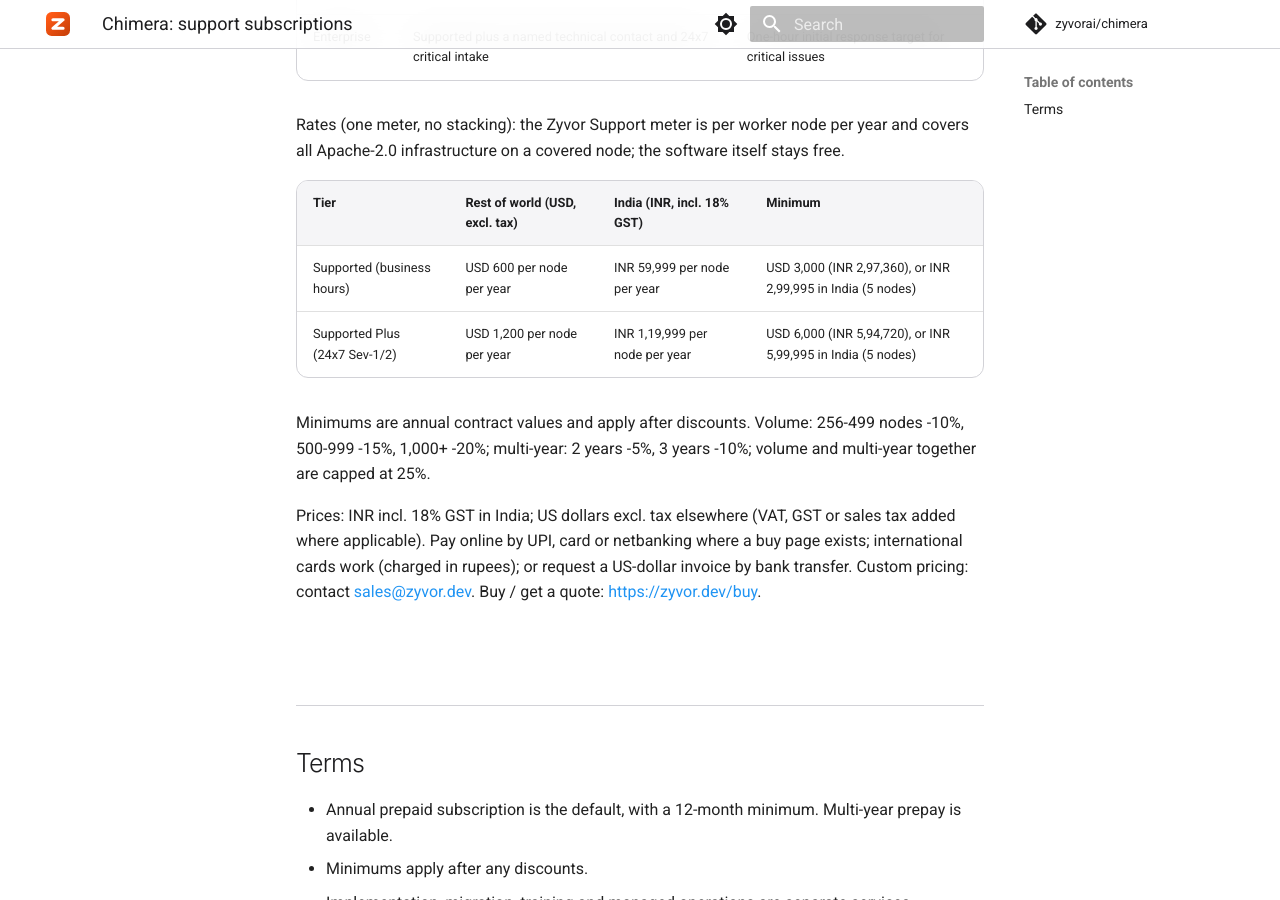
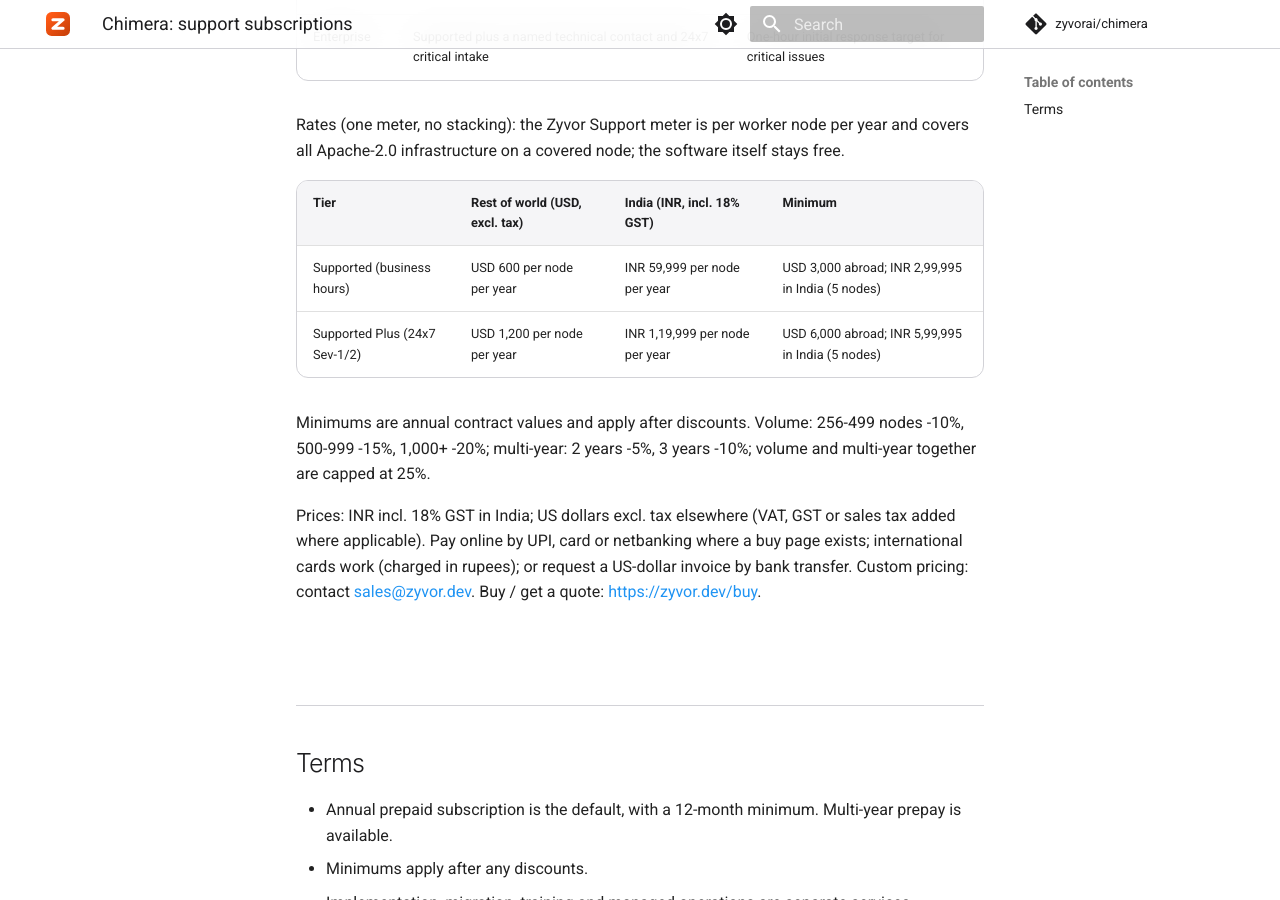
Before and after one commit to zyvorai/chimera, an MkDocs documentation site: the page built from docs/SUBSCRIPTION-MODEL.md, in a window 1280 px wide and 900 px high, scrolled down 573 px. Built offline with MkDocs 1.6.1 and Material for MkDocs 9.7.7, drawn with Linux system fonts in a browser that asks for light colours; comment, search, counter and statistics services are not loaded.

Commit message:
docs: Support meter minimums show one INR set (csv rows) and USD abroad
Co-Authored-By: Claude Sonnet 5.5 <noreply@anthropic.com>

```diff
--- a/docs/SUBSCRIPTION-MODEL.md
+++ b/docs/SUBSCRIPTION-MODEL.md
@@ -15,8 +15,8 @@ Rates (one meter, no stacking): the Zyvor Support meter is per worker node per y
 
 | Tier | Rest of world (USD, excl. tax) | India (INR, incl. 18% GST) | Minimum |
 |------|-------------------------------|----------------------------|---------|
-| Supported (business hours) | USD 600 per node per year | INR 59,999 per node per year | USD 3,000 (INR 2,97,360), or INR 2,99,995 in India (5 nodes) |
-| Supported Plus (24x7 Sev-1/2) | USD 1,200 per node per year | INR 1,19,999 per node per year | USD 6,000 (INR 5,94,720), or INR 5,99,995 in India (5 nodes) |
+| Supported (business hours) | USD 600 per node per year | INR 59,999 per node per year | USD 3,000 abroad; INR 2,99,995 in India (5 nodes) |
+| Supported Plus (24x7 Sev-1/2) | USD 1,200 per node per year | INR 1,19,999 per node per year | USD 6,000 abroad; INR 5,99,995 in India (5 nodes) |
 
 Minimums are annual contract values and apply after discounts. Volume: 256-499 nodes -10%, 500-999 -15%, 1,000+ -20%; multi-year: 2 years -5%, 3 years -10%; volume and multi-year together are capped at 25%.
 
```
